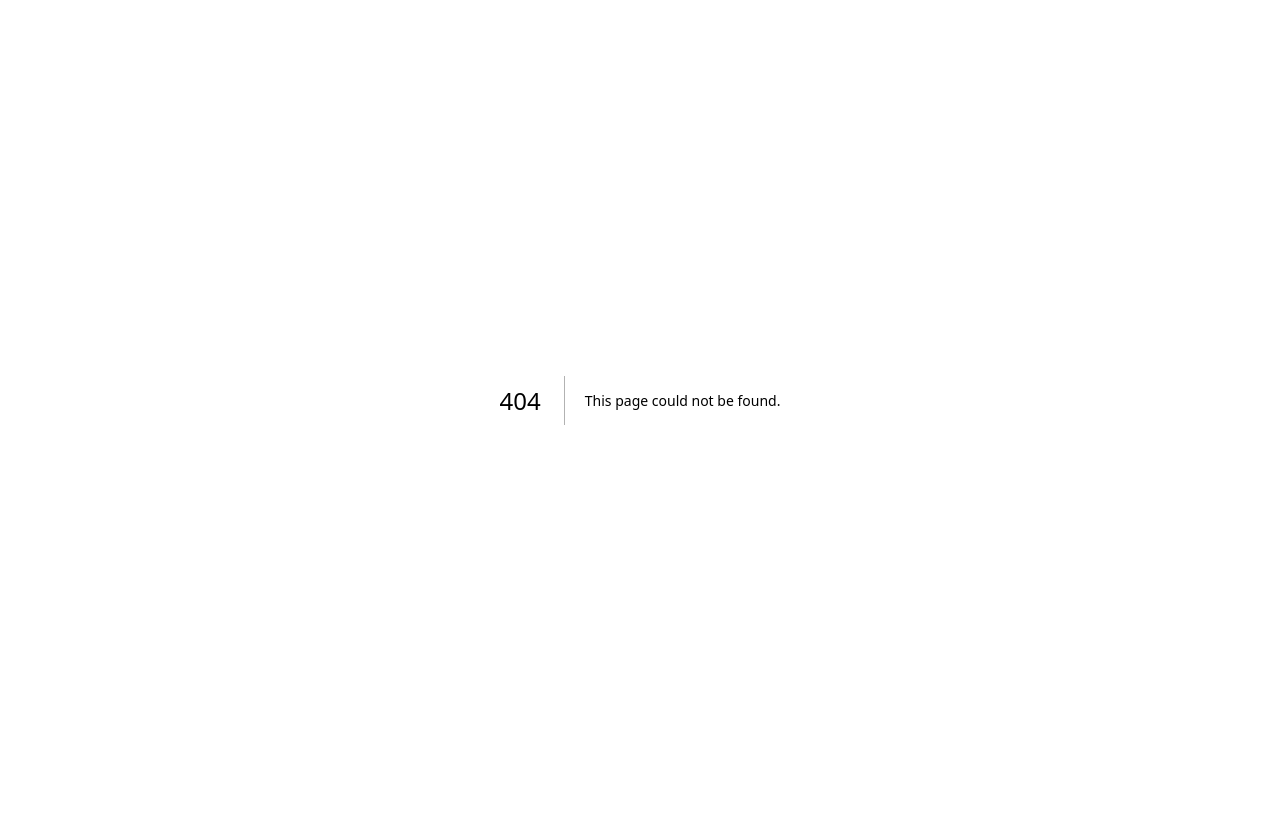
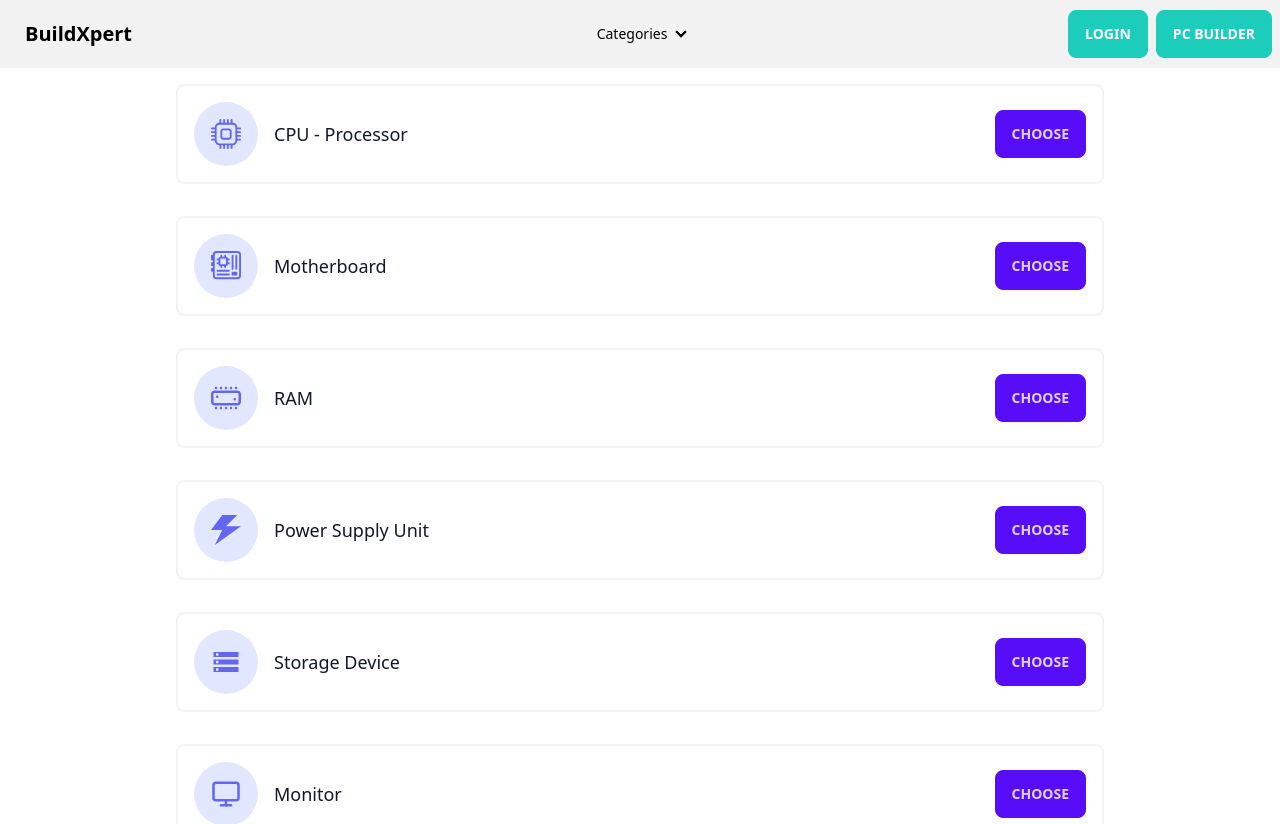
Before and after one commit to Abdullah-Sakib/PC-Builder-FE, a Next.js app: page /pc-builder in a window 1280 px wide. Before the commit this address had no page. Shown: the top 824 px of the page. Before the commit the page ends 800 px from the top, so only its background shows below. Built offline with nearby package versions, Linux system fonts and the light colour scheme; no server answers.

Commit message:
feat: Created the minimal version of the pc-builder page

```diff
--- /dev/null
+++ b/src/pages/pc-builder.js
@@ -0,0 +1,73 @@
+import Footer from "@/components/Shared/Footer";
+import Navbar from "@/components/Shared/Navbar";
+import { BsCpu, BsMotherboard } from "react-icons/bs";
+import { CgSmartphoneRam } from "react-icons/cg";
+import { ImPower } from "react-icons/im";
+import { MdStorage } from "react-icons/md";
+import { FiMonitor } from "react-icons/fi";
+
+const PCBuilder = () => {
+  const categories = [
+    {
+      id: "101",
+      category: "CPU - Processor",
+      icon: <BsCpu className="text-3xl" />,
+    },
+    {
+      id: "102",
+      category: "Motherboard",
+      icon: <BsMotherboard className="text-3xl" />,
+    },
+    {
+      id: "103",
+      category: "RAM",
+      icon: <CgSmartphoneRam className="text-3xl" />,
+    },
+    {
+      id: "104",
+      category: "Power Supply Unit",
+      icon: <ImPower className="text-3xl" />,
+    },
+    {
+      id: "105",
+      category: "Storage Device",
+      icon: <MdStorage className="text-3xl" />,
+    },
+    {
+      id: "106",
+      category: "Monitor",
+      icon: <FiMonitor className="text-3xl" />,
+    },
+  ];
+  return (
+    <div>
+      <Navbar />
+      <div className="min-h-screen text-black">
+        <div className="w-3/4 mx-auto">
+          {categories?.map((category) => (
+            <div key={category?.id} className="p-4   w-full">
+              <div className="flex border-2 rounded-lg border-gray-200 border-opacity-50 p-4 sm:flex-row flex-col">
+                <div className="w-16 h-16 sm:mr-4 sm:mb-0 mb-4 inline-flex items-center justify-center rounded-full bg-indigo-100 text-indigo-500 flex-shrink-0">
+                  {
+                    category?.icon
+                  }
+                </div>
+                <div className="flex-grow items-center flex">
+                  <h2 className="text-gray-900 text-lg title-font font-medium  ">
+                    {category?.category}
+                  </h2>
+                </div>
+                <div className="flex items-center">
+                  <button className="btn btn-primary">Choose</button>
+                </div>
+              </div>
+            </div>
+          ))}
+        </div>
+      </div>
+      <Footer />
+    </div>
+  );
+};
+
+export default PCBuilder;
```
